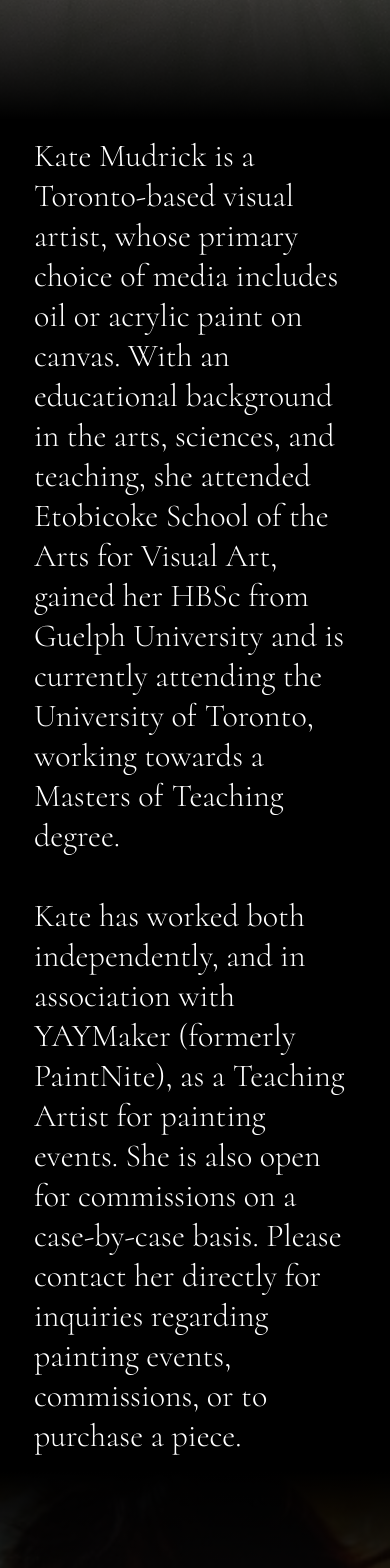
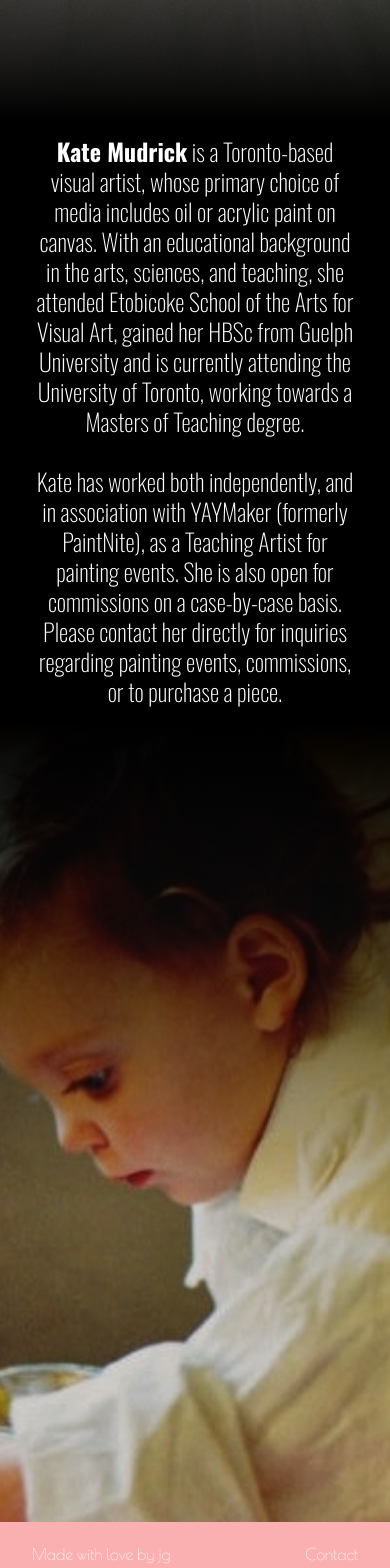
Before and after one commit to jaredgoldman/kathleen, a Next.js app: page /bio in a window 390 px wide. Shown: the part 1160-2728 px from the top of the page. Built offline with nearby package versions, Linux system fonts and the light colour scheme.

Commit message:
improve responsiveness of bio page

```diff
--- a/components/Biography.js
+++ b/components/Biography.js
@@ -14,11 +14,11 @@ export default function Biography() {
       <div className={styles.bioContainer}>
         <div className={styles.bio}>
           <p>
-            Kate Mudrick is a Toronto-based visual artist, whose primary choice of media includes
-            oil or acrylic paint on canvas. With an educational background in the arts, sciences,
-            and teaching, she attended Etobicoke School of the Arts for Visual Art, gained her HBSc
-            from Guelph University and is currently attending the University of Toronto, working
-            towards a Masters of Teaching degree.
+            <strong>Kate Mudrick</strong> is a Toronto-based visual artist, whose primary choice of
+            media includes oil or acrylic paint on canvas. With an educational background in the
+            arts, sciences, and teaching, she attended Etobicoke School of the Arts for Visual Art,
+            gained her HBSc from Guelph University and is currently attending the University of
+            Toronto, working towards a Masters of Teaching degree.
           </p>
           <br />
           <p>
--- a/components/Biography.module.scss
+++ b/components/Biography.module.scss
@@ -2,7 +2,8 @@
   height: 100%;
   display: flex;
   flex-direction: column;
-  font-family: 'Cormorant', serif;
+  font-family: 'Oswald', sans-serif;
+  font-weight: 100;
   color: honeydew;
 }
 
@@ -61,6 +62,11 @@
 .bio {
   width: 90%;
   font-size: 2rem;
+
+  @media screen and (max-width: 600px) {
+    font-size: 1.5rem;
+    text-align: center;
+  }
 }
 
 .moduleTwo {
--- a/components/Footer.js
+++ b/components/Footer.js
@@ -5,7 +5,7 @@ export default function Footer() {
   return (
     <div className={styles.root}>
       <div className={styles.link}>
-        Made with love by <a href='https://github.com/jaredgoldman'>JG</a>
+        Made with love by <a href='https://github.com/jaredgoldman'>jg</a>
       </div>
       <div className={styles.link}>
         <a href='mailto:kathleen.mudrick@gmail.com'>Contact</a>
--- a/components/Footer.module.scss
+++ b/components/Footer.module.scss
@@ -9,6 +9,10 @@
   padding-left: 2rem;
   font-family: 'Poiret One', cursive;
   font-size: 1.5rem;
+
+  @media screen and (max-width: 600px) {
+    font-size: 1rem;
+  }
 }
 
 .link {
@@ -22,9 +26,4 @@
   A:hover {
     color: blueviolet;
   }
-
-  @media screen and (max-width: 600px) {
-    font-size: 1.25rem;
-    flex-direction: column;
-  }
 }
--- a/components/HomePage.module.scss
+++ b/components/HomePage.module.scss
@@ -38,7 +38,7 @@
     bottom: 2rem;
   }
 
-  @media only screen and (max-width: 900px) {
+  @media only screen and (max-width: 600px) {
     bottom: -2.5rem;
   }
 }
@@ -47,7 +47,7 @@
   font-size: 7rem;
   margin-bottom: 1rem;
 
-  @media only screen and (max-width: 900px) {
+  @media only screen and (max-width: 800px) {
     font-size: 4rem;
     margin-bottom: 0;
   }
@@ -63,7 +63,7 @@
     padding: 0.5rem;
   }
 
-  @media only screen and (max-width: 900px) {
+  @media only screen and (max-width: 800px) {
     flex-direction: column;
     align-items: center;
     font-size: 2rem;
--- a/components/Layout.js
+++ b/components/Layout.js
@@ -15,7 +15,7 @@ export default function Layout({ children }) {
         <link rel='preconnect' href='https://fonts.googleapis.com' />
         <link rel='preconnect' href='https://fonts.gstatic.com' crossorigin />
         <link
-          href='https://fonts.googleapis.com/css2?family=Cormorant:wght@300;700&display=swap'
+          href='https://fonts.googleapis.com/css2?family=Oswald:wght@200;300;400;500;600;700&display=swap'
           rel='stylesheet'
         />
       </Head>
--- a/styles/styles.scss
+++ b/styles/styles.scss
@@ -86,6 +86,10 @@ video {
   font: inherit;
   vertical-align: baseline;
 }
+
+strong {
+  font-weight: bold;
+}
 /* HTML5 display-role reset for older browsers */
 article,
 aside,
```
